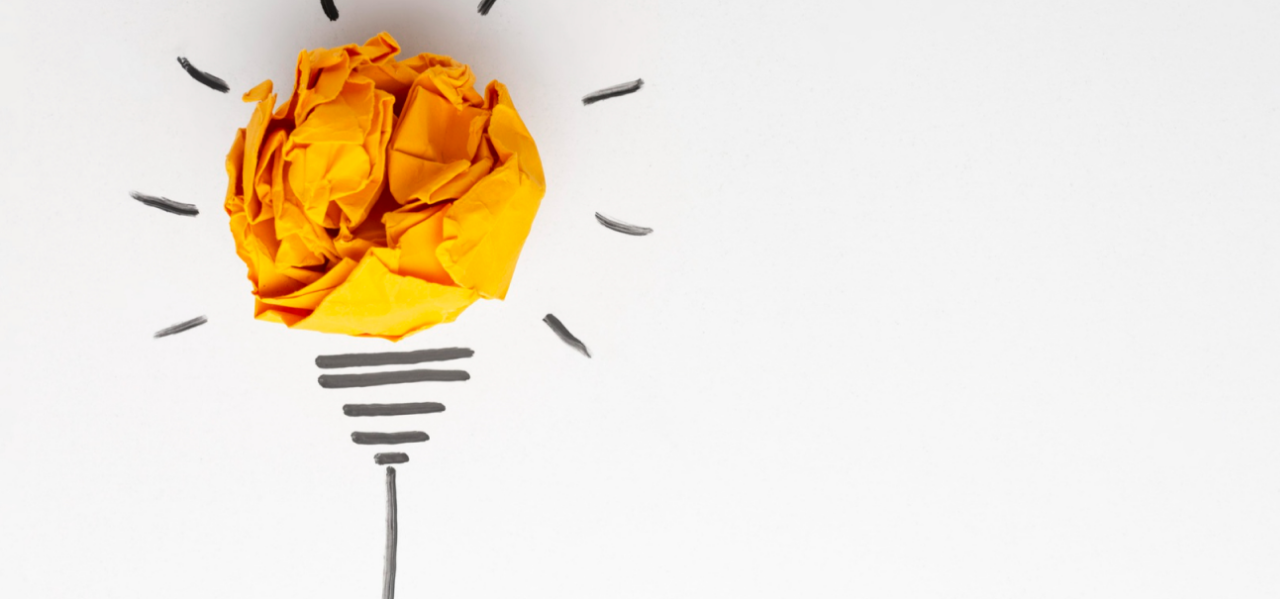
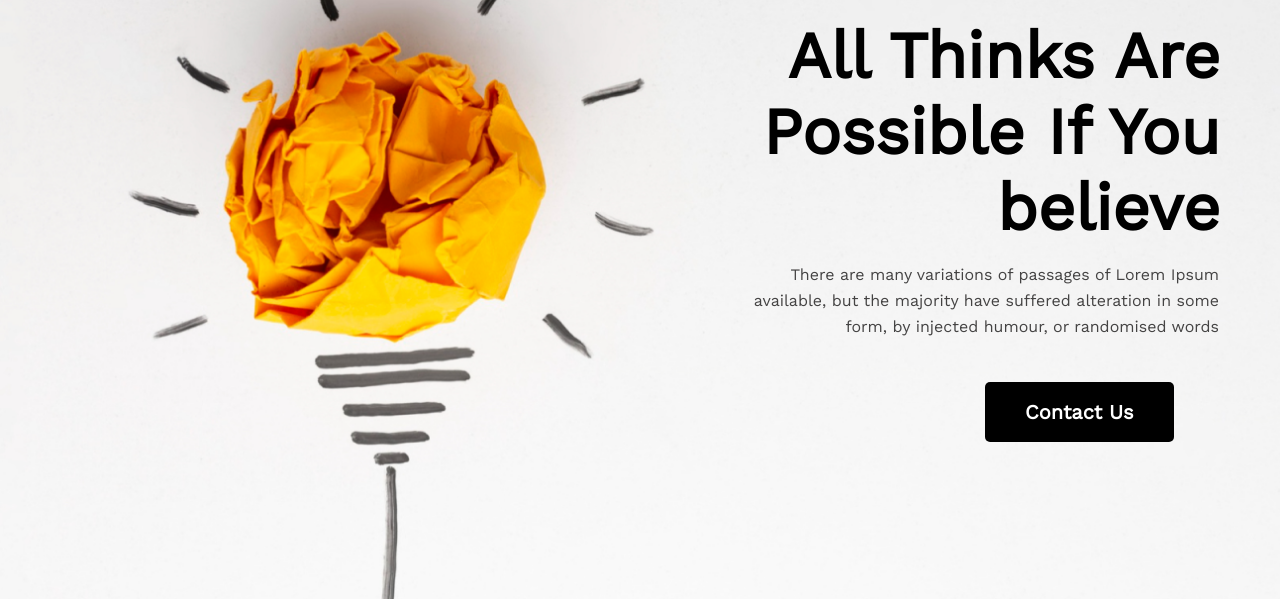
Before and after one commit to shakilahmedshuvo/new-year-new-me-index, a plain HTML site: page index.html in a window 1280 px wide. Shown: the part 198-797 px from the top of the page. Drawn offline with nearby package versions, Linux system fonts and the light colour scheme.

Commit message:
add banner

```diff
--- a/index.html
+++ b/index.html
@@ -26,7 +26,6 @@
                 </ul>
             </nav>
             <!-- header banner -->
-            <!-- <div></div> -->
                 <div class="banner">
                     <h1 class="banner-title">All Thinks Are
                     Possible If You
@@ -34,6 +33,7 @@
                     <p class="banner-info">There are many variations of passages of Lorem Ipsum
                         available, but the majority have suffered alteration in some
                         form, by injected humour, or randomised words</p>
+                        <button class="btn-Contact">Contact Us</button>
                 </div>
 
         </header>
--- a/styles/index.css
+++ b/styles/index.css
@@ -5,7 +5,6 @@
 
 .text-primary {
     color: #F15B22;
-    ;
 }
 
 .btn-primary {
@@ -16,18 +15,30 @@
     font-size: 20px;
     font-weight: 700;
     border: 0;
-    padding: 18px 40px ;
+    padding: 18px 40px;
+}
+
+.btn-Contact {
+    border-radius: 5px;
+    color: white;
+    background-color: #000000;
+    font-size: 20px;
+    font-weight: 700;
+    border: 0;
+    padding: 18px 40px;
+    left: 985px;
+    top: 580px;
+    position: absolute;
 }
 
 /* header and navigation styles */
 nav {
     display: flex;
     justify-content: space-between;
-    /* margin: 50px 180px; */
-     background: url("../images/banner/banner1.png");
-    background-size:cover ;
+    background: url("../images/banner/banner1.png");
+    background-size: cover;
     height: 100vh;
- }
+}
 
 nav li {
     list-style: none;
@@ -40,7 +51,7 @@ nav li {
 nav ul {
     display: flex;
     align-items: center;
-    margin-right:90px;
+    margin-right: 90px;
     margin-bottom: 605px;
 }
 
@@ -48,17 +59,37 @@ nav ul {
     font-size: 700;
     font-size: 60px;
     margin-left: 225px;
-    margin-top: 40px ;
+    margin-top: 40px;
 }
+
 /* banner style*/
-.banner{
+.banner {
     display: flex;
     margin: 0 1000px;
     align-items: center;
 }
-.banner-title{
 
+.banner-title {
+    position: absolute;
+    width: 525px;
+    height: 228px;
+    left: 695px;
+    top: 216px;
+    font-weight: 900;
+    font-size: 65px;
+    line-height: 76px;
+    text-align: right;
 }
-.banner-info{
 
+.banner-info {
+    position: absolute;
+    width: 494px;
+    height: 78px;
+    left: 725px;
+    top: 460px;
+    font-weight: 400;
+    font-size: 16px;
+    line-height: 26px;
+    text-align: right;
+    color: #444343
 }
```
